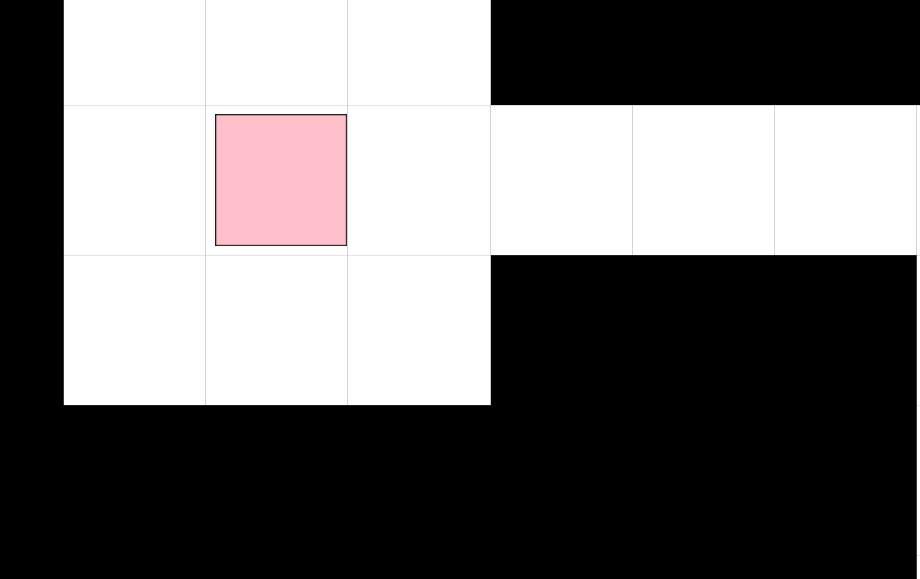
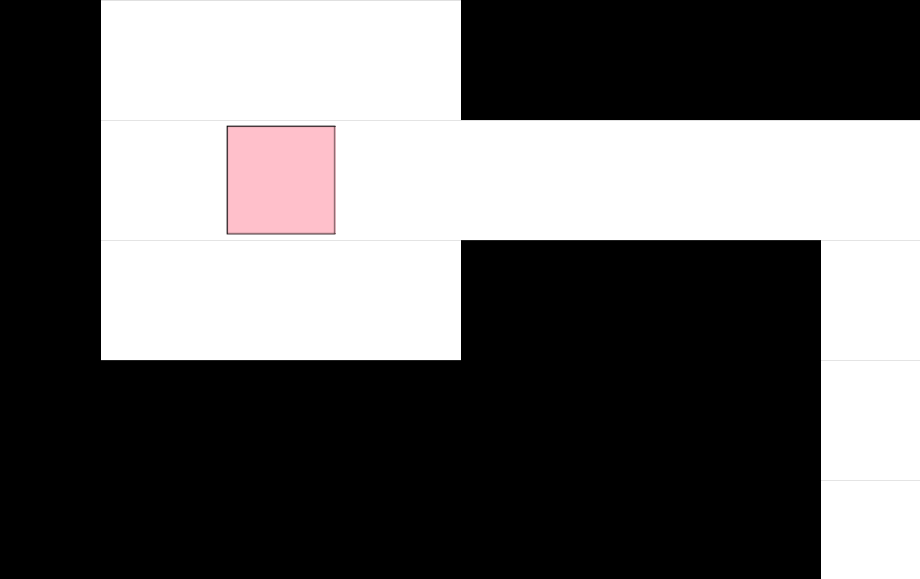
Before and after one commit to marcoajonker/mathpress, a website: page index.html in a window 1280 px wide. Shown: the part 221-800 px from the top of the page, without its empty margins (360-1280 px from the left). Drawn offline with nearby package versions, Linux system fonts and the light colour scheme.

Commit message:
smaller now

```diff
--- a/game.js
+++ b/game.js
@@ -23,8 +23,8 @@ $(function() {
             return;
         }
         var position = current.cell.position();
-        current.area.css('transform', 'translate3d(' + (($(window).width() - 150 + 2) / 2 - position.left) + 'px, ' +
-                                                       (($(window).height() - 150 + 2) / 2 - position.top) + 'px, 0)');
+        current.area.css('transform', 'translate3d(' + (($(window).width() - 120 + 2) / 2 - position.left) + 'px, ' +
+                                                       (($(window).height() - 120 + 2) / 2 - position.top) + 'px, 0)');
     });
 
     $('html').on('animationend', '*', function(e) {
--- a/styles.css
+++ b/styles.css
@@ -15,49 +15,49 @@ h1 {
 
 
 .block {
-    height: 120px;
+    height: 100px;
     margin: auto;
-    perspective-origin: 50% 60px;
+    perspective-origin: 50% 50px;
     perspective: 800px;
     position: absolute;
     top: 0; left: 0; bottom: 0; right: 0;
-    width: 120px;
+    width: 100px;
     z-index: 1;
 }
 .block-inner {
-    height: 120px;
+    height: 100px;
     position: relative;
     transform-style: preserve-3d;
-    width: 120px;
+    width: 100px;
 }
 .block-inner div {
     border: 1px solid black;
     background: pink;
     position: absolute;
-    width: 120px;
-    height: 120px;
+    width: 100px;
+    height: 100px;
 }
 .back {
-    transform: translateZ(-60px) rotateY(180deg);
+    transform: translateZ(-50px) rotateY(180deg);
 }
 .right {
-    transform: rotateY(-270deg) translateX(60px);
+    transform: rotateY(-270deg) translateX(50px);
     transform-origin: top right;
 }
 .left {
-    transform: rotateY(270deg) translateX(-60px);
+    transform: rotateY(270deg) translateX(-50px);
     transform-origin: center left;
 }
 .top {
-    transform: rotateX(-90deg) translateY(-60px);
+    transform: rotateX(-90deg) translateY(-50px);
     transform-origin: top center;
 }
 .bottom {
-    transform: rotateX(90deg) translateY(60px);
+    transform: rotateX(90deg) translateY(50px);
     transform-origin: bottom center;
 }
 .front {
-    transform: translateZ(60px);
+    transform: translateZ(50px);
 }
 
 .roll-left .block-inner {
@@ -85,7 +85,7 @@ h1 {
 }
 
 .roll-down .block-inner {
-    transform-origin: 0 60px;
+    transform-origin: 0 50px;
     animation: roll-down-animation .1s 1 linear;
 }
 @keyframes roll-down-animation {
@@ -109,8 +109,8 @@ h1 {
 }
 .cell, .nothing {
     display: table-cell;
-    height: 150px;
-    width: 150px;
+    height: 120px;
+    width: 120px;
 }
 .cell {
     background: white;
```
